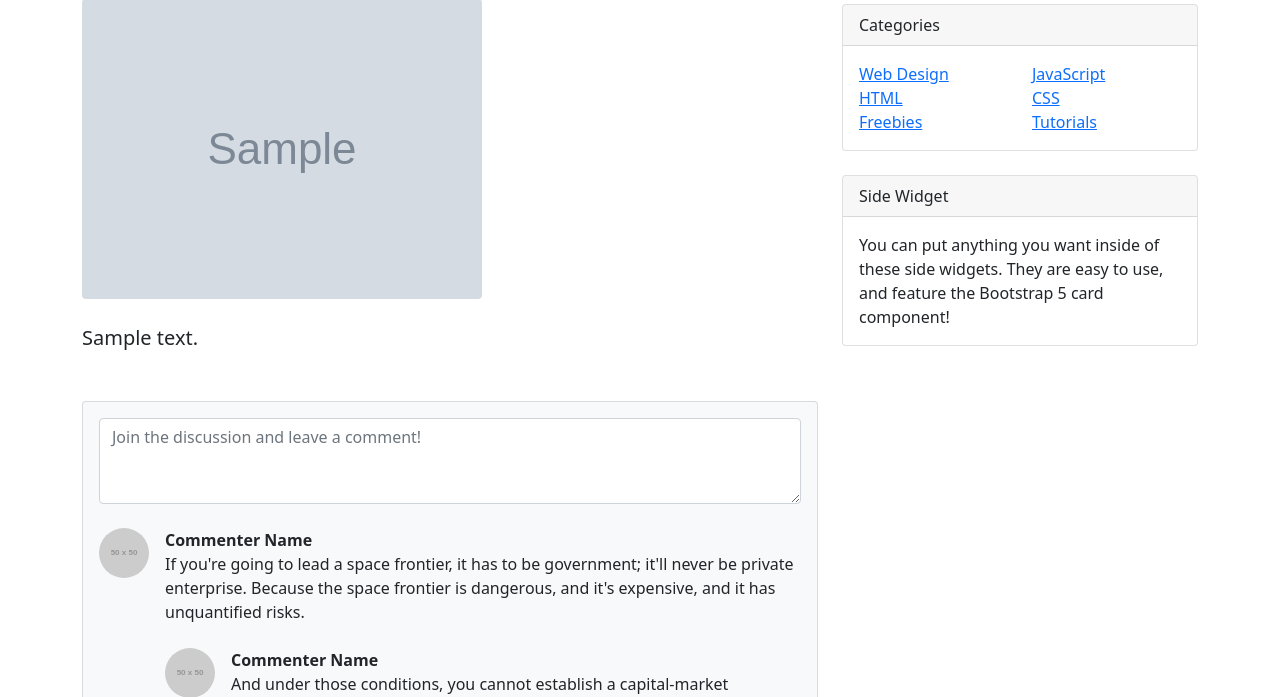
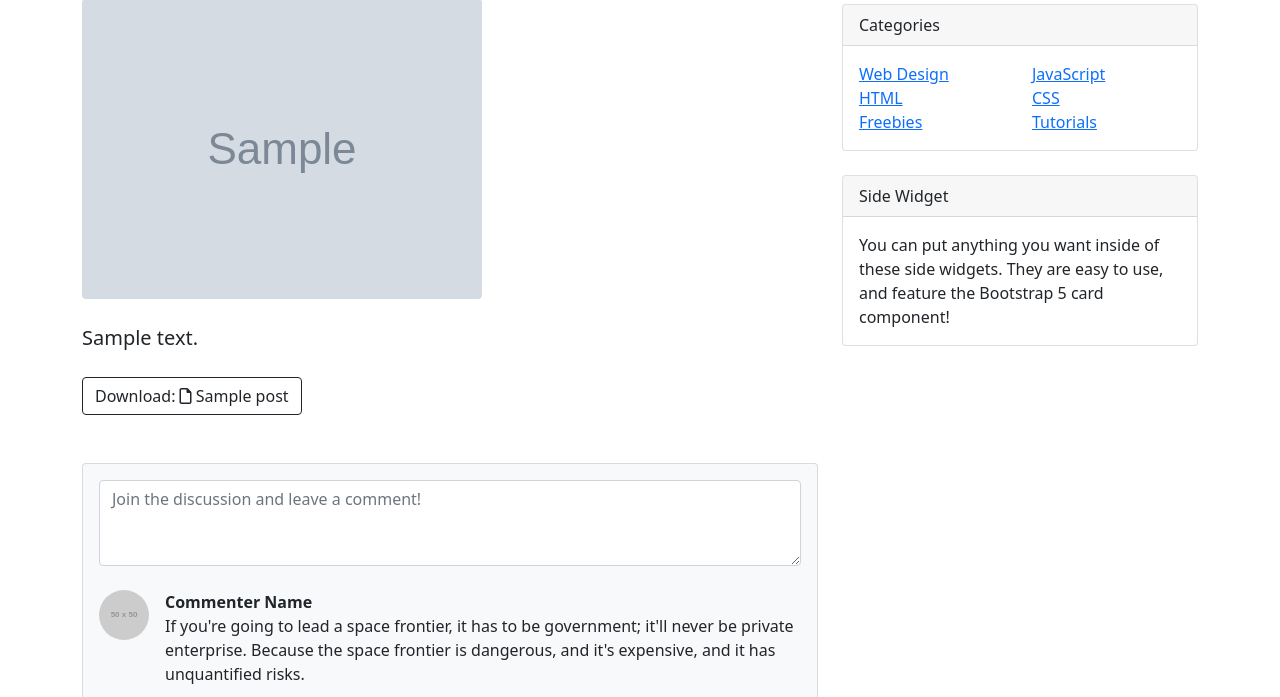
Before and after one commit to ZeroMin-K/do_it_django, a Django app: template blog/templates/blog/post_detail.html in a window 1280 px wide. Shown: the part 237-934 px from the top of the page. Run offline with Django 3.2, Linux system fonts and the light colour scheme; the template is opened without the code that fills it: most values are stand-ins (such as "Sample title", 1, 10 or a date in 2020); grey boxes marked "Sample" are stand-in pictures; grey boxes labelled with a size stand in for pictures from a placeholder-image service; some libraries are stand-ins or nearby versions.

Commit message:
첨부 파일 있을 경우 포스트 상세 페이지에 다운로드 버튼 출력

```diff
--- a/blog/templates/blog/post_detail.html
+++ b/blog/templates/blog/post_detail.html
@@ -13,6 +13,7 @@
 <!--    <link rel="icon" type="image/x-icon" href="assets/favicon.ico" />-->
         <!-- Core theme CSS (includes Bootstrap)-->
         <link rel="stylesheet" href="{% static 'blog/css/blog-post.css' %}" media="screen">
+        <script src="https://kit.fontawesome.com/cd91f392f7.js" crossorigin="anonymous"></script>
 
 <!--    <link href="css/styles.css" rel="stylesheet" />-->
     </head>
@@ -57,6 +58,23 @@
                         <!-- Post content-->
                         <section class="mb-5">
                             <p class="fs-5 mb-4">{{ post.content }}</p>
+
+                            {% if post.file_upload %}
+                                <a href="{{ post.file_upload.url }}"  class="btn btn-outline-dark" role="button" download>
+                                    Download:
+
+                                    {% if post.get_file_ext == 'csv' %}
+                                        <i class="fas fa-file-csv"></i>
+                                    {% elif post.get_file_ext == 'xlsx' or post.get_file_ext == 'xls' %}
+                                        <i class="fas fa-file-excel"></i>
+                                    {% elif post.get_file_ext == 'docx' or post.get_file_ext == 'doc' %}
+                                        <i class="fas fa-file-word"></i>
+                                    {% else %}
+                                        <i class="far fa-file"></i>
+                                    {% endif %}
+                                    {{ post.get_file_name }}
+                                </a>
+                            {% endif %}
                         </section>
                     </article>
                     <!-- Comments section-->
```
Also changed, not shown: blog/models.py (+7 -0 lines).
